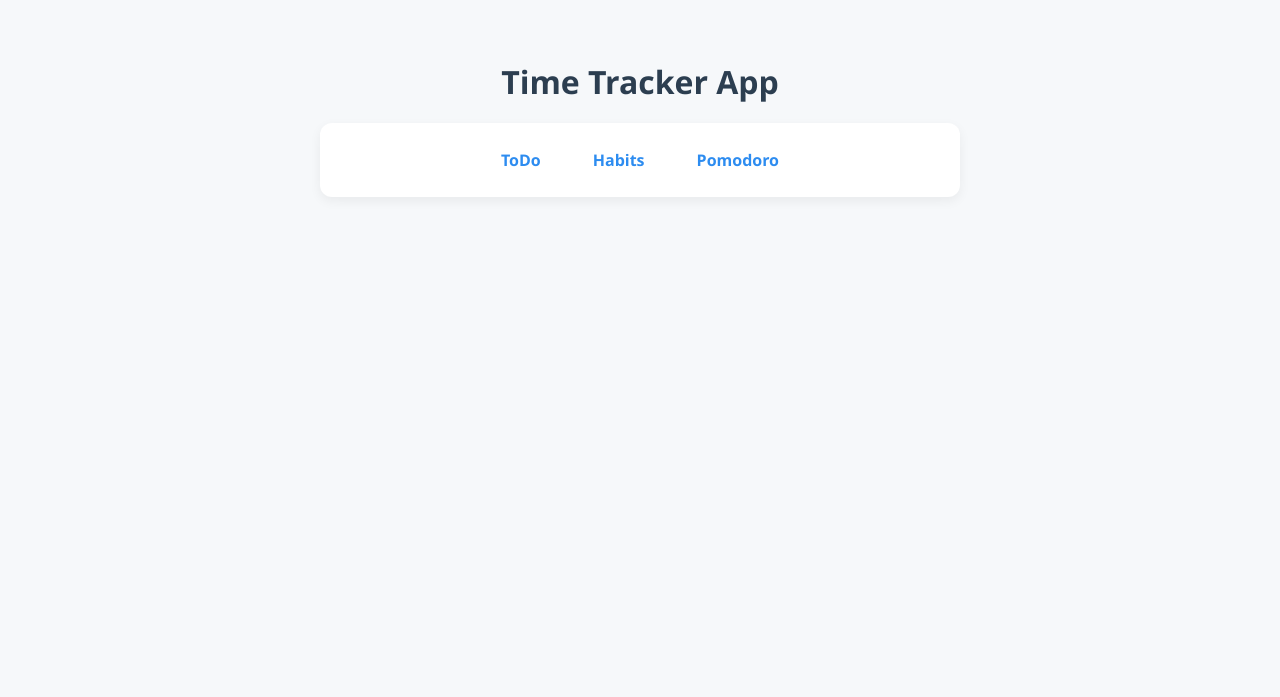
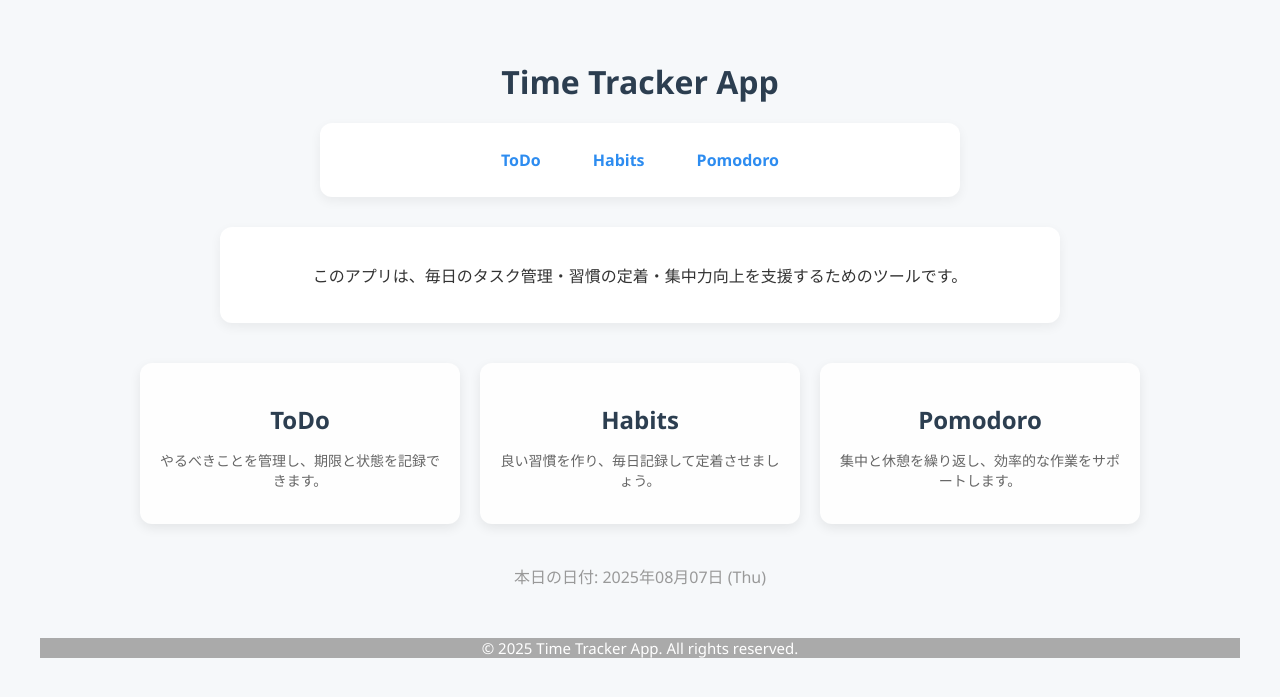
Before and after one commit to Yuto-design/time-task-app, a PHP site: page / in a window 1280 px wide. Shown: the top 697 px of the page. Run offline with PHP 8.4, Linux system fonts and the light colour scheme.

Commit message:
8 commit

```diff
--- a/public/index.php
+++ b/public/index.php
@@ -13,5 +13,32 @@
             <a href="habits.php">Habits</a>
             <a href="pomodoro.php">Pomodoro</a>
         </nav>
+
+        <div class="intro">
+            <p>このアプリは、毎日のタスク管理・習慣の定着・集中力向上を支援するためのツールです。</p>
+        </div>
+
+        <div class="summary-cards">
+            <div class="card">
+                <h2>ToDo</h2>
+                <p>やるべきことを管理し、期限と状態を記録できます。</p>
+            </div>
+            <div class="card">
+                <h2>Habits</h2>
+                <p>良い習慣を作り、毎日記録して定着させましょう。</p>
+            </div>
+            <div class="card">
+                <h2>Pomodoro</h2>
+                <p>集中と休憩を繰り返し、効率的な作業をサポートします。</p>
+            </div>
+        </div>
+
+        <div class="today">
+            <?php echo "本日の日付: " . date("Y年m月d日 (D)"); ?>
+        </div>
+
+        <footer>
+            &copy; <?= date("Y") ?> Time Tracker App. All rights reserved.
+        </footer>
     </body>
 </html>
--- a/public/style.css
+++ b/public/style.css
@@ -56,6 +56,64 @@ a.back {
 a.back:hover {
     background-color: #d5d5d5;
     box-shadow: 0 4px 12px rgba(0, 0, 0, 0.15);
+}
+
+.intro {
+    text-align: center;
+    margin: 30px auto;
+    max-width: 800px;
+    padding: 20px;
+    background-color: #ffffff;
+    border-radius: 12px;
+    box-shadow: 0 4px 12px rgba(0, 0, 0, 0.06);
+}
+
+.summary-cards {
+    display: flex;
+    flex-wrap: wrap;
+    justify-content: center;
+    gap: 20px;
+    margin: 40px auto;
+    max-width: 1000px;
+}
+
+.card {
+    flex: 1 1 250px;
+    background: #fefefe;
+    padding: 20px;
+    border-radius: 12px;
+    box-shadow: 0 4px 12px rgba(0,0,0,0.08);
+    text-align: center;
+    transition: transform 0.2s;
+}
+
+.card:hover {
+    transform: translateY(-4px);
+}
+
+.card h2 {
+    margin-bottom: 10px;
+    color: #2c3e50;
+}
+
+.card p {
+    font-size: 14px;
+    color: #666;
+}
+
+.today {
+    text-align: center;
+    font-size: 16px;
+    margin-top: 20px;
+    color: #999;
+}
+
+footer {
+    text-align: center;
+    margin-top: 50px;
+    font-size: 15px;
+    color: #fff;
+    background-color: #aaa;
 }
 
 /* Todo */
```
